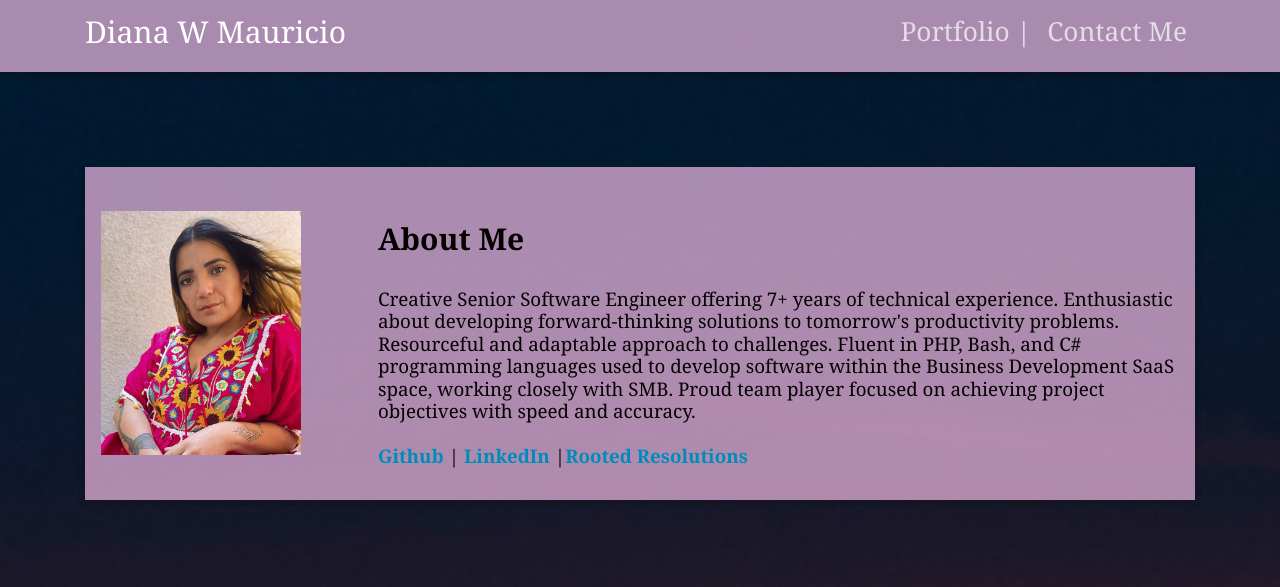
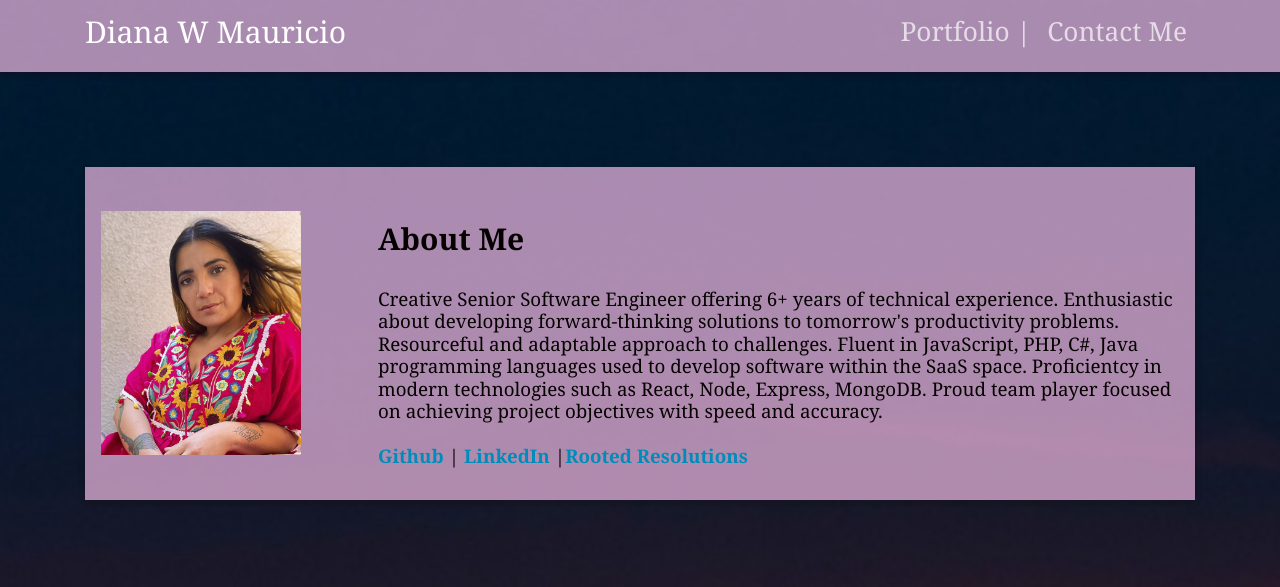
Before and after one commit to dwmauricio/myportfolio, a plain HTML site: page index.html in a window 1280 px wide. Shown: the top 587 px of the page. Drawn offline with nearby package versions, Linux system fonts and the light colour scheme.

Commit message:
Updated Cover Info

```diff
--- a/index.html
+++ b/index.html
@@ -60,15 +60,15 @@
                     <h2 class="font-weight-bold ">About Me</h2>
                     <br>
                     <h5>
-                      Creative Senior Software Engineer offering 7+ years of
+                      Creative Senior Software Engineer offering 6+ years of
                       technical experience. Enthusiastic about developing
                       forward-thinking solutions to tomorrow's productivity
                       problems. Resourceful and adaptable approach to
-                      challenges. Fluent in PHP, Bash, and C# programming
-                      languages used to develop software within the Business
-                      Development SaaS space, working closely with SMB. Proud
-                      team player focused on achieving project objectives with
-                      speed and accuracy.
+                      challenges. Fluent in JavaScript, PHP, C#, Java programming
+                      languages used to develop software within the SaaS space.
+                      Proficientcy in modern technologies such as React, Node,
+                      Express, MongoDB. Proud team player focused on achieving project objectives
+                      with speed and accuracy.
                     <br>
                     <br>
 
```
